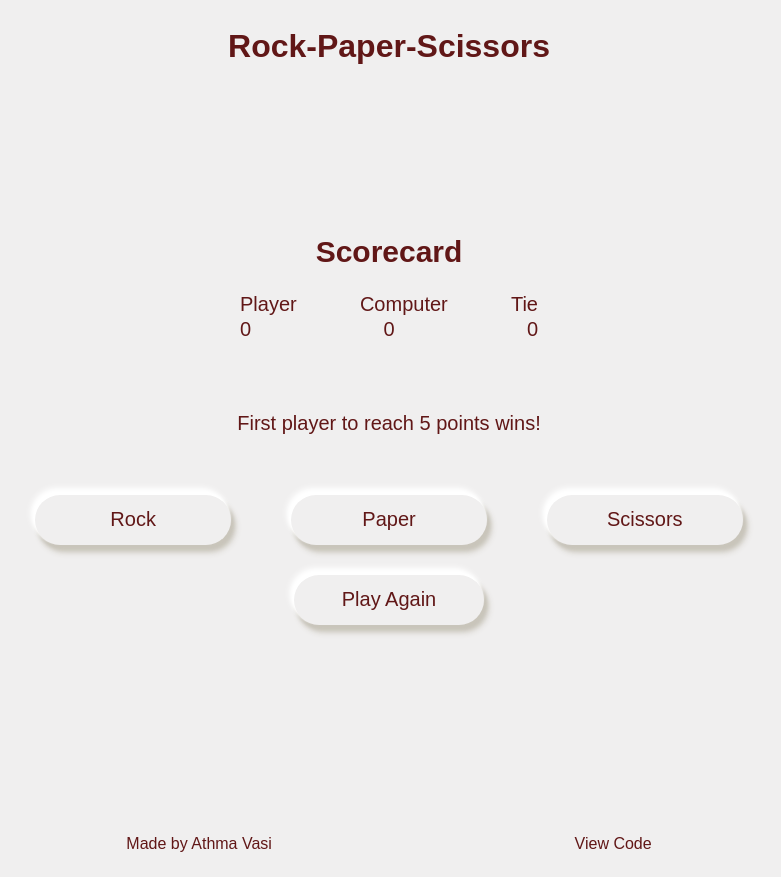
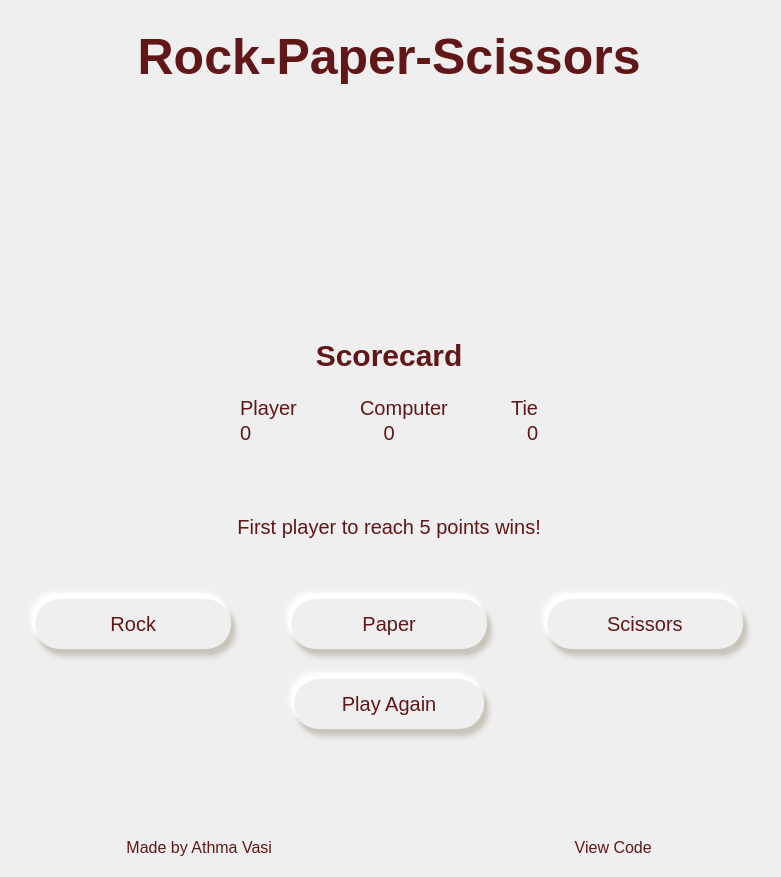
Before and after one commit to Athma-Vasi/Rock-Paper-Scissors, a plain HTML site: page index.html in a window 1280 px wide. Shown: the whole page, without its empty margins (33-814 px from the left). Drawn offline with Linux system fonts and the light colour scheme.

Commit message:
adjust scoreCard style

```diff
--- a/style.css
+++ b/style.css
@@ -32,11 +32,23 @@ html {
 	align-items: center;
 	padding: 1rem;
 }
+
+.title {
+	font-size: 5rem;
+}
+
 .container-all > * {
 	margin: 1rem;
 }
 .displayScore {
-	height: 14.6vh;
+	height: 20rem;
+	width: 414px;
+	display: flex;
+	flex-direction: column;
+	justify-content: center;
+	align-items: center;
+	font-size: 2.5rem;
+	color: var(--clr-med);
 }
 
 table {
@@ -44,7 +56,6 @@ table {
 	flex-direction: column;
 	align-items: center;
 	justify-content: center;
-
 	width: 30rem;
 	font-size: 2rem;
 	border-radius: 11px;
@@ -107,7 +118,7 @@ tbody tr {
 }
 
 .footer {
-	margin-top: 20rem;
+	margin-top: 10rem;
 	display: flex;
 	width: 828px;
 	justify-content: space-around;
```
